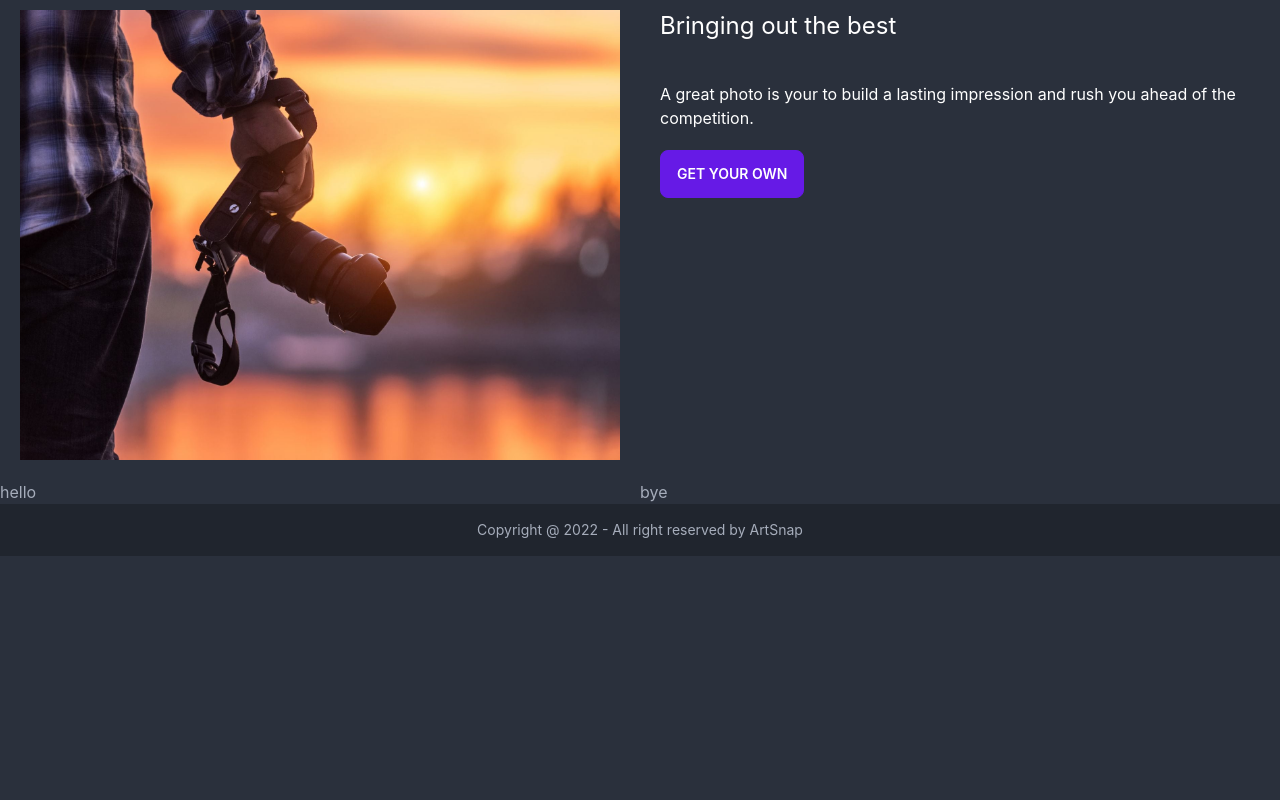
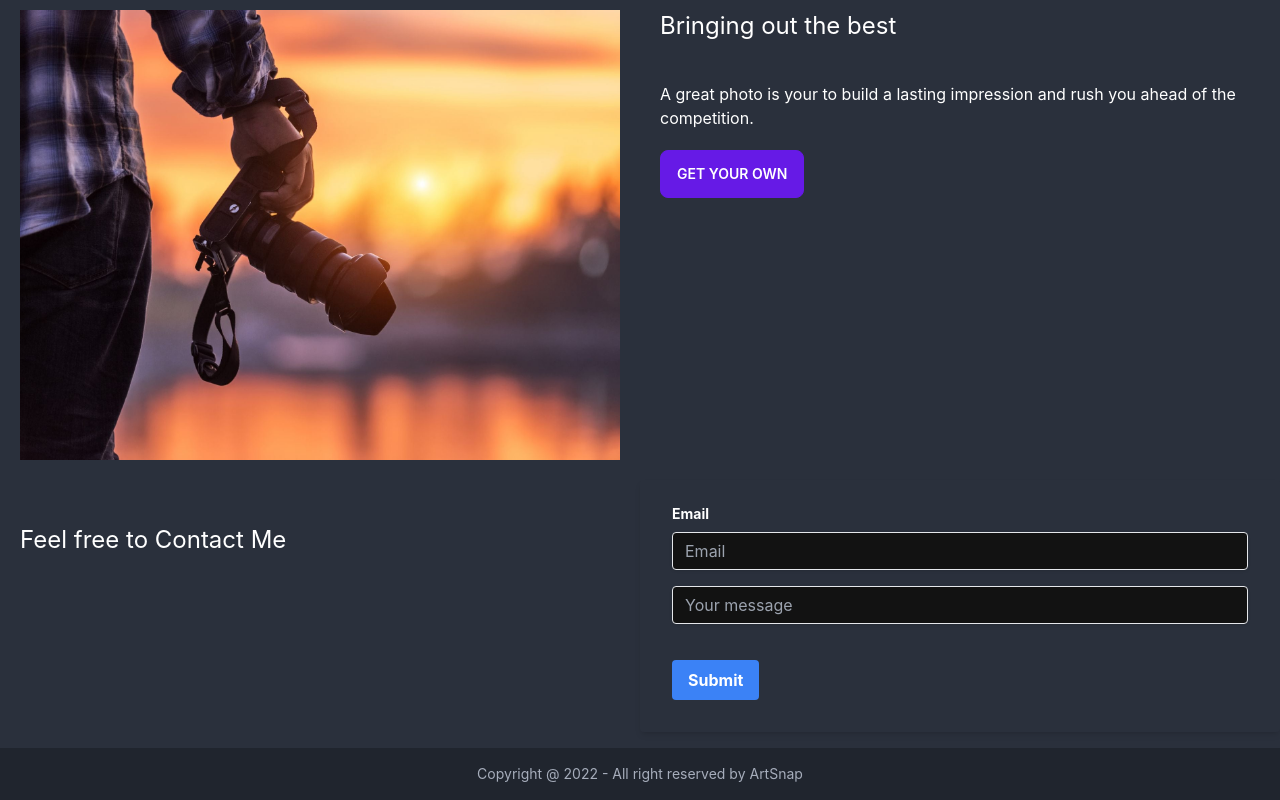
Before and after one commit to Taher027/service_review_client_side, a React (Create React App) app: page / in a window 1280 px wide. Shown: the part 1210-2010 px from the top of the page. Before the commit the page ends 1766 px from the top, so only its background shows below. Built offline with nearby package versions, Linux system fonts and the light colour scheme; no server answers.

Commit message:
added contact section

```diff
--- a/src/pages/Home.js
+++ b/src/pages/Home.js
@@ -11,7 +11,7 @@
             <HomeService> </HomeService>
             <div className='grid lg:grid-cols-2 mt-6'>
                 <div className="left">
-                    <img className='rounded p-5' src={photo} alt="img" />
+                    <img className=' p-5' src={photo} alt="img" />
                 </div>
                 <div className="right">
                     <h2 className='text-2xl text-white p-5'>Bringing out the best</h2>
@@ -20,10 +20,29 @@
                 </div>
             </div>
             <div className='grid lg:grid-cols-2'>
-                <div className="left">
-                    <h2>hello</h2>
+                <div className="mt-6">
+                    <h2 className='text-2xl text-white p-5'>Feel free to Contact Me</h2>
                 </div>
-                <div className="right"> <h2>bye</h2></div>
+                <div className="right">
+
+                    <form className=" shadow-md rounded px-8 pt-6 pb-8 mb-4">
+                        <div className="mb-4">
+                            <label className="block text-white text-sm font-bold mb-2" for="username">
+                                Email
+                            </label>
+                            <input className="shadow appearance-none border rounded w-full py-2 px-3  leading-tight focus:outline-none focus:shadow-outline" id="email" type="text" placeholder="Email"/>
+                        </div>
+                        <div className="mb-6">
+                            <input className="shadow appearance-none border  rounded w-full py-2 px-3  mb-3 leading-tight focus:outline-none focus:shadow-outline" id="password" type="text" placeholder="Your message"/>
+
+                        </div>
+                        <div className="flex items-center justify-between">
+                            <button className="bg-blue-500 hover:bg-blue-700 text-white font-bold py-2 px-4 rounded focus:outline-none focus:shadow-outline" type="button">
+                                Submit
+                            </button>
+                        </div>
+                    </form>
+                </div>
             </div>
         </div>
 
```
